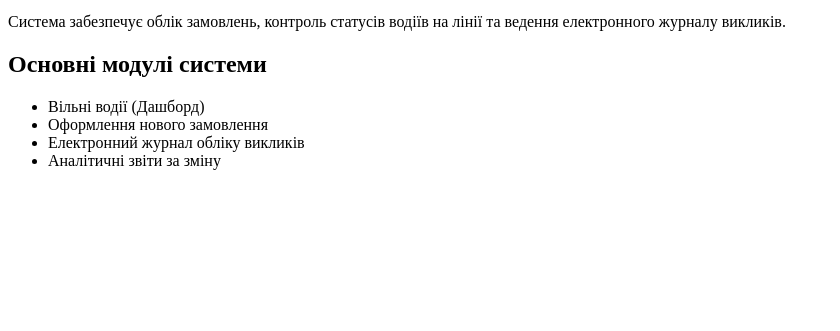
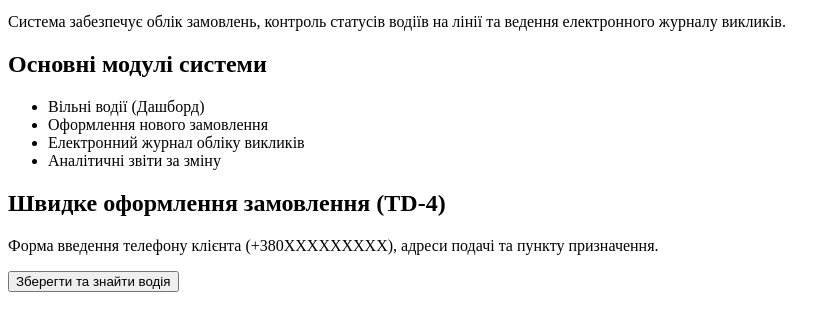
Before and after one commit to mashakomisaruk-kneu/lab4-taxidispatch-git, a plain HTML site: page index.html in a window 1280 px wide. Shown: the part 101-432 px from the top of the page, without its empty margins (0-840 px from the left). Drawn offline with Linux system fonts and the light colour scheme.

Commit message:
Add feature section

```diff
--- a/index.html
+++ b/index.html
@@ -15,5 +15,10 @@
         <li>Електронний журнал обліку викликів</li>
         <li>Аналітичні звіти за зміну</li>
     </ul>
+     <section>
+        <h2>Швидке оформлення замовлення (TD-4)</h2>
+        <p>Форма введення телефону клієнта (+380XXXXXXXXX), адреси подачі та пункту призначення.</p>
+        <button type="button">Зберегти та знайти водія</button>
+    </section>
 </body>
 </html>
```
